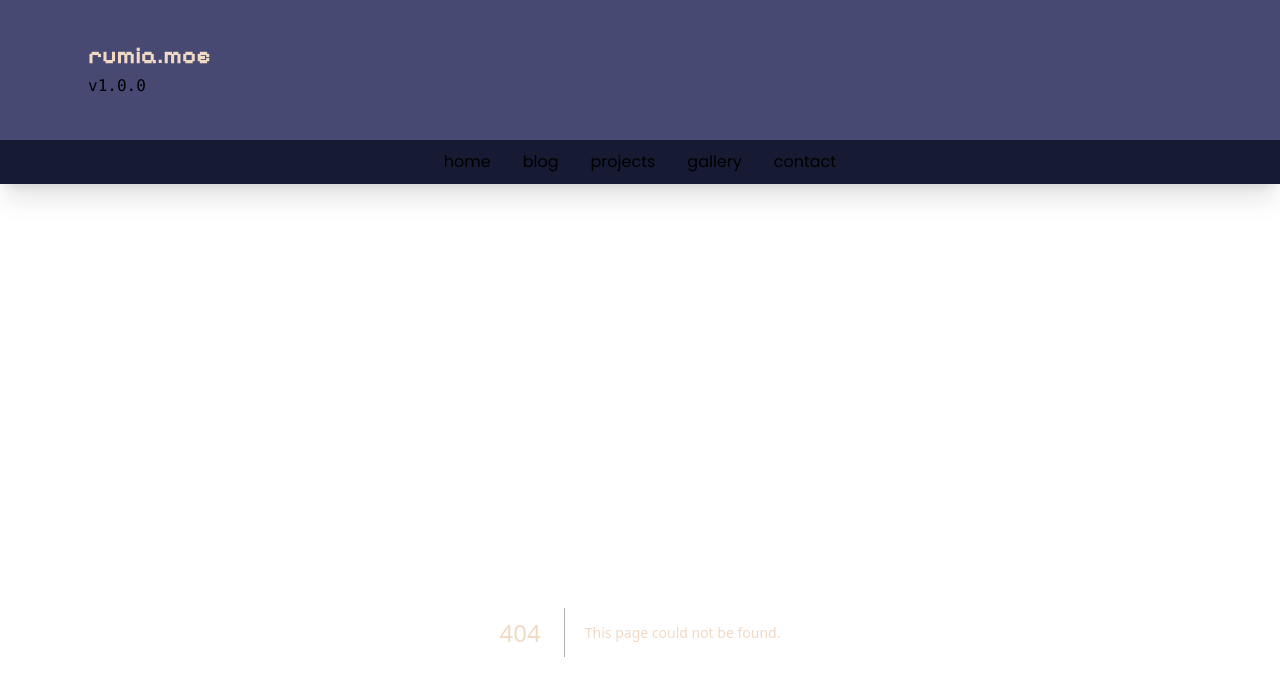
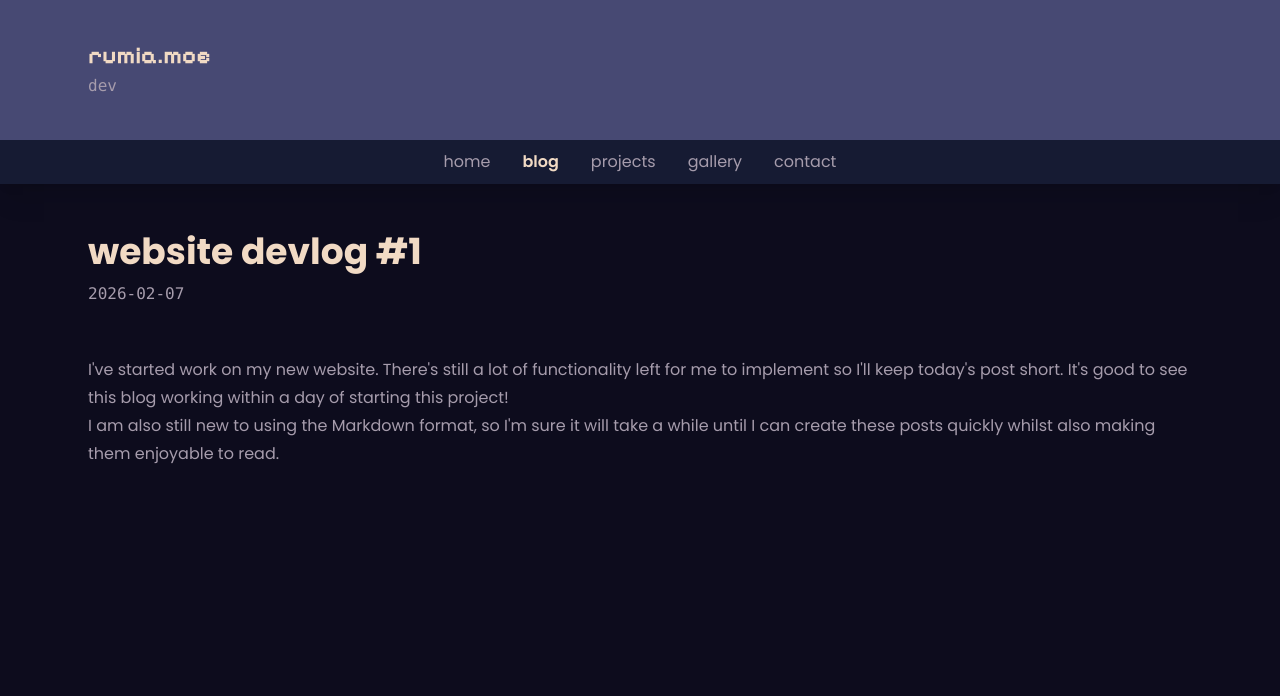
Before and after one commit to rumia-moe/website, a Next.js app: page /blog/2026-02-07 in a window 1280 px wide. Before the commit this address had no page. Shown: the top 696 px of the page. Built offline with nearby package versions, Linux system fonts and the light colour scheme.

Commit message:
add blog directory

```diff
--- /dev/null
+++ b/app/blog/[slug]/page.tsx
@@ -0,0 +1,36 @@
+import fs from "fs";
+import path from "path";
+import { GetPosts, GetPost } from "@/lib/blog";
+import { notFound } from "next/navigation";
+
+const POSTS_PATH = path.join(process.cwd(), "posts");
+
+// Types for Next.js 15 params
+type Params = Promise<{ slug: string }>;
+
+export async function generateStaticParams() {
+  return GetPosts().map((file) => ({
+    slug: file,
+  }));
+}
+
+export default async function BlogPost(props: { params: Params }) {
+  // 1. Unwrapping the params Promise
+  const { slug } = await props.params;
+
+  const post = await GetPost(slug);
+
+  if (!post) {
+    notFound();
+  }
+
+  return (
+    <div className="flex flex-col gap-12">
+      <div className="flex flex-col gap-2">
+        <h1>{post.metadata.title}</h1>
+        <pre className="not-prose">{post.metadata.date}</pre>
+      </div>
+      <div>{post.body}</div>
+    </div>
+  );
+}
--- a/app/blog/_[slug]/page.tsx
+++ /dev/null
@@ -1,51 +0,0 @@
-import fs from "fs";
-import path from "path";
-import { compileMDX } from "next-mdx-remote/rsc";
-import { notFound } from "next/navigation";
-
-const POSTS_PATH = path.join(process.cwd(), "posts");
-
-// Types for Next.js 15 params
-type Params = Promise<{ slug: string }>;
-
-export async function generateStaticParams() {
-  const files = fs.readdirSync(POSTS_PATH);
-  return files.map((file) => ({
-    slug: file.replace(/\.md$/, ""),
-  }));
-}
-
-export default async function BlogPost(props: { params: Params }) {
-  // 1. Unwrapping the params Promise
-  const { slug } = await props.params;
-
-  const filePath = path.join(POSTS_PATH, `${slug}.md`);
-
-  if (!fs.existsSync(filePath)) {
-    console.error(`File not found: ${filePath}`);
-    notFound();
-  }
-
-  const fileContents = fs.readFileSync(filePath, "utf8");
-
-  // 2. Metadata Extraction Logic
-  const metadataRegex = /^\[(\w+)\]:-\s*"([^"]*)"/gm;
-  let metadata: Record<string, string> = {};
-  let cleanContent = fileContents;
-
-  let match;
-  while ((match = metadataRegex.exec(fileContents)) !== null) {
-    metadata[match[1]] = match[2];
-    cleanContent = cleanContent.replace(match[0], "");
-  }
-
-  // 3. Title Injection
-  const finalContent = `# ${metadata.title || "Untitled Post"}\n\n${cleanContent.trim()}`;
-
-  const { content } = await compileMDX({
-    source: finalContent,
-    options: { parseFrontmatter: false },
-  });
-
-  return content;
-}
--- a/app/blog/page.md
+++ /dev/null
@@ -1 +0,0 @@
-# blog
--- /dev/null
+++ b/app/blog/page.tsx
@@ -0,0 +1,24 @@
+import { GetPosts, GetPostMetadata } from "@/lib/blog";
+import Link from "next/link";
+
+export default function Blog() {
+  return (
+    <div className="flex flex-col gap-12">
+      <h1>blog</h1>
+      <div className="flex flex-col gap-2">
+        {GetPosts().map((path, i) => {
+          const { metadata } = GetPostMetadata(path)!;
+
+          return (
+            <Link href={"/blog/" + path} className="not-prose" key={i}>
+              <div className="flex flex-col">
+                <strong>{metadata.title}</strong>
+                <pre className="not-prose">{metadata.date}</pre>
+              </div>
+            </Link>
+          );
+        })}
+      </div>
+    </div>
+  );
+}
--- a/app/globals.css
+++ b/app/globals.css
@@ -180,5 +180,6 @@
     ) {
         margin-top: 0;
         margin-bottom: 0;
+        text-transform: lowercase;
     }
 }
--- a/app/page.mdx
+++ b/app/page.mdx
@@ -11,7 +11,7 @@ import Status from '@/components/home/status.tsx'
         <div>
             ---
             ## about me
-            i also go by my pseudonym **ぐり** originating from my original final fantasy xiv online character; green cherri.
+            I also go by my pseudonym **ぐり**, originating from my original Final Fantasy XIV Online character; Green Cherri.
 
             ---
             ## experience
--- a/components/header.tsx
+++ b/components/header.tsx
@@ -42,7 +42,9 @@ export default function Header() {
             href="https://github.com/rumia-moe/website"
             className="not-prose"
           >*/}
-          <pre className="not-prose">v1.0.0</pre>
+          <pre className="not-prose">
+            {process.env.NEXT_PUBLIC_COMMIT_HASH || "dev"}
+          </pre>
           {/*</Link>*/}
         </div>
         {/*<CollapsibleTrigger asChild>*/}
@@ -56,7 +58,10 @@ export default function Header() {
       <nav className="bg-(--color-background-medium)">
         <div className="w-full max-w-(--view-width) mx-auto px-12 py-2 flex justify-center gap-8">
           {pages.map((page, i) => {
-            if (pathname === page.href)
+            if (
+              pathname === page.href ||
+              (page.href !== "/" && pathname.startsWith(page.href))
+            )
               return <strong key={i}>{page.name}</strong>;
 
             return (
--- a/components/home/socials.tsx
+++ b/components/home/socials.tsx
@@ -11,6 +11,7 @@ import { Button } from "@/components/ui/button";
 import {
   SiDiscord,
   SiX,
+  SiInstagram,
   SiBluesky,
   SiGithub,
 } from "@icons-pack/react-simple-icons";
@@ -25,6 +26,11 @@ const socials = [
     name: "X",
     icon: SiX,
     href: "https://x.com/xivgreen",
+  },
+  {
+    name: "Instagram",
+    icon: SiInstagram,
+    href: "https://instagram.com/jakob.deguzman",
   },
   {
     name: "GitHub",
--- /dev/null
+++ b/lib/blog.ts
@@ -0,0 +1,54 @@
+import fs from "fs";
+import path from "path";
+import { compileMDX } from "next-mdx-remote/rsc";
+
+const POSTS_PATH = path.join(process.cwd(), "posts");
+
+export function GetPosts() {
+  return fs
+    .readdirSync(POSTS_PATH)
+    .map((file) => file.replace(/\.(md|mdx)$/, ""));
+}
+
+function GetPostFilePath(path_: string) {
+  let filePath = path.join(POSTS_PATH, `${path_}.md`);
+
+  if (!fs.existsSync(filePath)) {
+    filePath = path.join(POSTS_PATH, `${path_}.mdx`);
+    if (!fs.existsSync(filePath)) return;
+  }
+
+  return filePath;
+}
+
+export function GetPostMetadata(path_: string) {
+  const filePath = GetPostFilePath(path_);
+  if (!filePath) return;
+
+  const fileContents = fs.readFileSync(filePath, "utf8");
+
+  // 2. Metadata Extraction Logic
+  const metadataRegex = /^\[(\w+)\]:-\s*"([^"]*)"/gm;
+  let metadata: Record<string, string> = {};
+  let source = fileContents;
+
+  let match;
+  while ((match = metadataRegex.exec(fileContents)) !== null) {
+    metadata[match[1]] = match[2];
+    source = source.replace(match[0], "");
+  }
+
+  return { metadata, source };
+}
+
+export async function GetPost(path_: string) {
+  const parsedFile = GetPostMetadata(path_);
+  if (!parsedFile) return;
+
+  const { content } = await compileMDX({
+    source: parsedFile.source.trim(),
+    options: { parseFrontmatter: false },
+  });
+
+  return { metadata: parsedFile.metadata, body: content };
+}
--- a/next.config.ts
+++ b/next.config.ts
@@ -1,4 +1,7 @@
+import { execSync } from "child_process";
 import createMDX from "@next/mdx";
+
+const commitHash = execSync("git rev-parse --short HEAD").toString().trim();
 
 /** @type {import('next').NextConfig} */
 const nextConfig = {
@@ -6,6 +9,9 @@ const nextConfig = {
   pageExtensions: ["js", "jsx", "md", "mdx", "ts", "tsx"],
   // Optionally, add any other Next.js config below
   output: "export" as const,
+  env: {
+    NEXT_PUBLIC_COMMIT_HASH: commitHash,
+  },
   images: {
     unoptimized: true,
   },
--- a/posts/2026-02-06.md
+++ /dev/null
@@ -1,7 +0,0 @@
-[title]:- "Test Blog Post"
-[tags]:- "web next-js react markdown"
-[last_updated]:- "2026-02-06 04:23"
-[created]:- "2026-02-06 04:23"
-
-# Hello
-test 1 2 3
--- /dev/null
+++ b/posts/2026-02-07.md
@@ -0,0 +1,6 @@
+[title]:- "Website Devlog #1"
+[date]:- "2026-02-07"
+
+I've started work on my new website. There's still a lot of functionality left for me to implement so I'll keep today's post short. It's good to see this blog working within a day of starting this project!
+
+I am also still new to using the Markdown format, so I'm sure it will take a while until I can create these posts quickly whilst also making them enjoyable to read.
```
